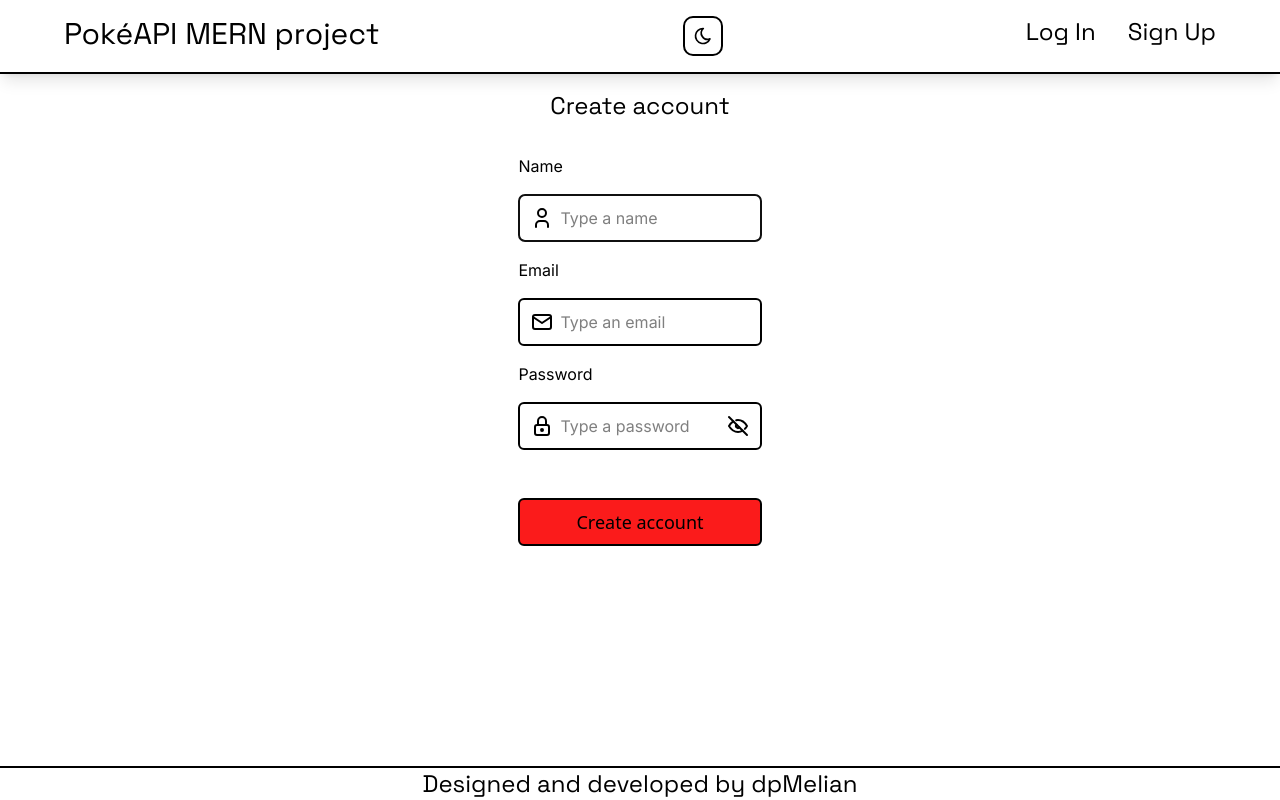
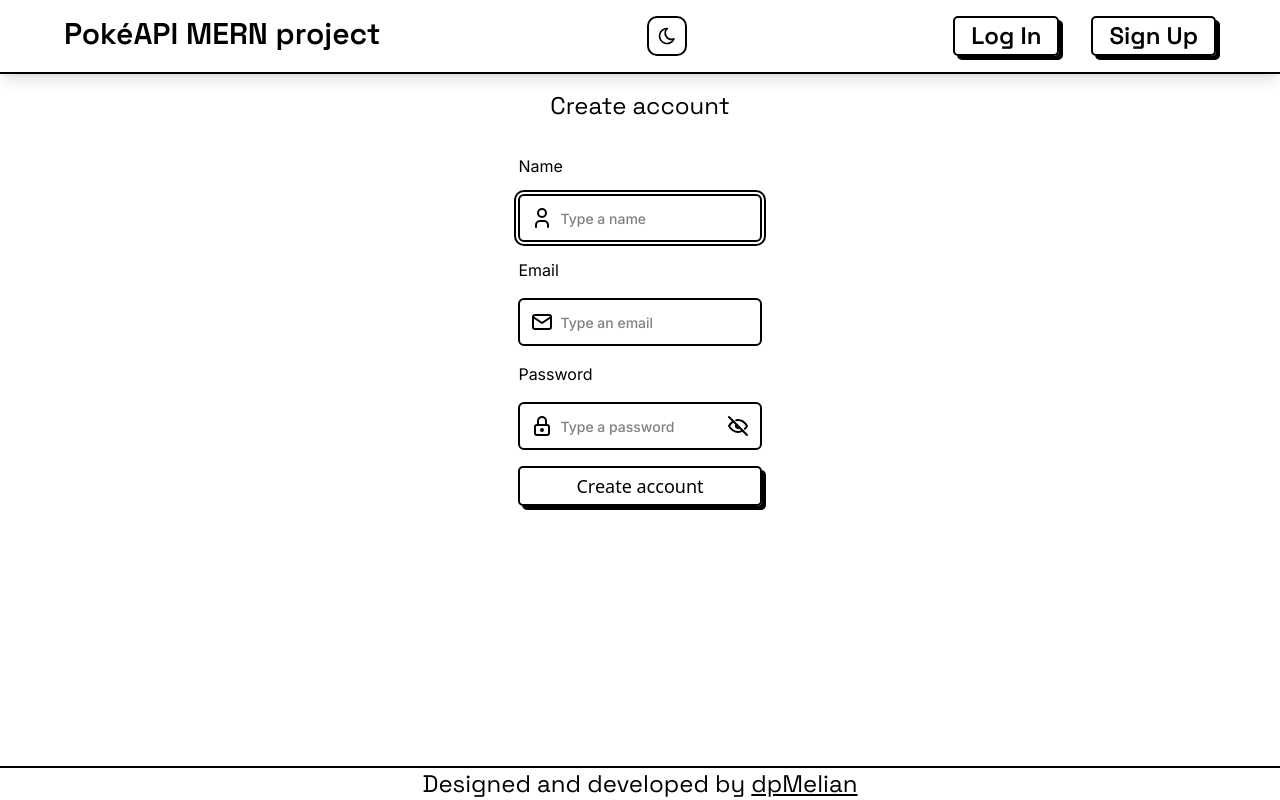
Before and after one commit to dpMelian/pokeapi-mern, a React (Vite) app in the folder client/: page /sign-up in a window 1280 px wide. Built offline with nearby package versions, Linux system fonts and the light colour scheme.

Commit message:
style(client): adapt pages to new layout, style

```diff
--- a/client/src/Main.tsx
+++ b/client/src/Main.tsx
@@ -8,7 +8,7 @@ import Footer from "./components/Footer"
 import Header from "./components/Header"
 import SearchInput from "./components/SearchInput"
 import StatBar from "./components/StatBar"
-import StatIcon from "./components/StatIcon"
+import Stat from "./components/Stat"
 
 import {
   Accordion,
@@ -38,7 +38,7 @@ import {
 import useAddFavoritePokemon from "./hooks/useAddFavoritePokemon"
 import useGetPokemons from "./hooks/useGetPokemons"
 import useGetPokemonSpecies from "./hooks/useGetPokemonSpecies"
-import { typeIcons } from "./constants/typeIcons"
+import { TYPE_ICONS } from "./constants/typeIcons"
 import { Separator } from "./components/ui/separator"
 import { Skeleton } from "./components/ui/skeleton"
 
@@ -102,7 +102,7 @@ const Main = (): JSX.Element => {
   return (
     <main
       className={cn(
-        "flex h-full flex-col justify-between bg-primary transition-all ease-in-out dark:bg-slate-700 dark:text-primary md:h-screen",
+        "bg-primary dark:text-primary flex h-full flex-col justify-between transition-all ease-in-out dark:bg-slate-700",
         `${TYPES_PASTEL[pokemonTypes?.[0].type.name]}`,
       )}
     >
@@ -126,15 +126,15 @@ const Main = (): JSX.Element => {
                       )}
                       key={`${pokemons[selectedVariant].id}-${type.name}`}
                     >
-                      {typeIcons[type.name.toUpperCase()]}
+                      {TYPE_ICONS[type.name.toUpperCase()]}
                       {firstLetterToUpperCase(type.name)}
                     </Badge>
                   ))}
                 </div>
                 <div>
-                  <span className="text-4xl md:text-6xl">
+                  <h1 className="text-4xl font-semibold md:text-6xl">
                     {firstLetterToUpperCase(pokemonSpecies?.name)}
-                  </span>
+                  </h1>
                   <span className="text-xl">#{pokemons?.[0].id}</span>
                   {pokemons.length > 1 && (
                     <div className="my-4">
@@ -174,7 +174,7 @@ const Main = (): JSX.Element => {
 
               <div className="md:col-span-2 md:row-span-2">
                 <img
-                  className="relative z-[2] max-h-[500px] w-full object-contain p-4 max-md:p-0"
+                  className="relative z-2 max-h-[500px] w-full object-contain p-4 max-md:p-0"
                   src={
                     pokemonSprites?.other["official-artwork"].front_default ??
                     pokemonSprites?.other.dream_world.front_default
@@ -187,7 +187,7 @@ const Main = (): JSX.Element => {
                 <div className="flex flex-col gap-6 md:col-span-2">
                   {pokemonStats?.map((stat) => (
                     <div className="space-y-1" key={stat.stat.name}>
-                      <StatIcon
+                      <Stat
                         name={stat.stat.name}
                         icon={stat.stat.name}
                         statValue={stat.base_stat}
@@ -213,7 +213,10 @@ const Main = (): JSX.Element => {
                 <div className="flex flex-col space-y-4 space-y-reverse md:col-span-1 md:flex-col-reverse md:justify-end">
                   <div>
                     <ul>
-                      <Accordion type="multiple">
+                      <Accordion
+                        className="flex flex-col gap-5"
+                        type="multiple"
+                      >
                         {pokemonAbilities?.map(
                           ({ ability, is_hidden: isHidden }, index) => (
                             <AccordionItem
@@ -240,12 +243,10 @@ const Main = (): JSX.Element => {
                     </ul>
                   </div>
                   <div className="flex flex-row gap-4">
-                    <Ruler />
-                    {pokemonHeight / 10} m
+                    Height: {pokemonHeight / 10} m
                   </div>
                   <div className="flex flex-row gap-4">
-                    <Weight />
-                    {pokemonWeight / 10} kg
+                    Weight: {pokemonWeight / 10} kg
                   </div>
                 </div>
               </div>
@@ -261,18 +262,19 @@ const Main = (): JSX.Element => {
               />
             )}
           </div>
+          <Footer />
         </>
       )}
       {isLoading && (
         <>
-          <Skeleton className="mx-16 mt-4 h-8 rounded-full md:w-[500px]" />
+          <Skeleton className="mx-16 mt-4 h-8 md:w-[500px]" />
           <div className="space-y-4 px-16 py-4">
             <div className="gap-4 md:grid md:grid-cols-3">
               <div className="space-y-4 md:col-span-1">
-                <Skeleton className="h-6 w-14 rounded-full" />
+                <Skeleton className="h-6 w-14" />
                 <div className="flex gap-2">
-                  <Skeleton className="h-14 w-96 rounded-full" />
-                  <Skeleton className="h-9 w-14 self-end rounded-full" />
+                  <Skeleton className="h-14 w-96" />
+                  <Skeleton className="h-9 w-14 self-end" />
                 </div>
               </div>
               <div className="md:col-span-2 md:row-span-2">
@@ -310,7 +312,6 @@ const Main = (): JSX.Element => {
           </div>
         </>
       )}
-      <Footer />
     </main>
   )
 }
--- a/client/src/components/Footer.tsx
+++ b/client/src/components/Footer.tsx
@@ -1,10 +1,10 @@
 const Footer = () => {
   return (
-    <footer className="flex justify-center border-[0] border-t-2 border-solid border-black bg-white/30 transition-all ease-in-out dark:border-primary dark:bg-slate-700 dark:text-primary">
+    <footer className="flex justify-center border-0 border-t-2 border-solid border-black bg-white/30 transition-all ease-in-out dark:border-primary dark:bg-slate-700 dark:text-primary">
       <h2 className="m-0">
         Designed and developed by{" "}
         <a
-          className="dark:text-primary"
+          className="underline dark:text-primary"
           href="https://github.com/dpMelian"
           target="_blank"
         >
--- a/client/src/components/Header.tsx
+++ b/client/src/components/Header.tsx
@@ -4,6 +4,7 @@ import { Link } from "react-router-dom"
 import DarkModeToggle from "./DarkModeToggle"
 import useGetLoggedTrainerName from "../hooks/useGetLoggedTrainerName"
 import useLogout from "../hooks/useLogout"
+import { Button } from "./ui/button"
 
 const Header = (): JSX.Element => {
   const { data } = useGetLoggedTrainerName()
@@ -17,10 +18,10 @@ const Header = (): JSX.Element => {
   }, [data])
 
   return (
-    <nav className="flex border-[0] border-b-2 border-solid border-black bg-white/30 shadow-lg transition-all ease-in-out dark:border-primary dark:bg-slate-900">
+    <nav className="flex border-0 border-b-2 border-solid border-black bg-white/30 shadow-lg transition-all ease-in-out dark:border-primary dark:bg-slate-900">
       <div className="my-0 flex w-full justify-between px-16 py-4">
         <Link className="text-black no-underline dark:text-primary" to="/">
-          <h1 className="m-0">PokéAPI MERN project</h1>
+          <h1 className="m-0 font-semibold">PokéAPI MERN project</h1>
         </Link>
         {showHelloMessage && data != null && (
           <>
@@ -48,14 +49,18 @@ const Header = (): JSX.Element => {
               className="text-black no-underline dark:text-primary"
               to="/login"
             >
-              <h2 className="m-0">Log In</h2>
+              <Button>
+                <h2 className="m-0 font-semibold">Log In</h2>
+              </Button>
             </Link>
           )}
           <Link
             className="text-black no-underline dark:text-primary"
             to="/sign-up"
           >
-            <h2 className="m-0">Sign Up</h2>
+            <Button>
+              <h2 className="m-0 font-semibold">Sign Up</h2>
+            </Button>
           </Link>
         </div>
       </div>
--- a/client/src/pages/Login.tsx
+++ b/client/src/pages/Login.tsx
@@ -1,10 +1,12 @@
+import { IconMail, IconLock, IconEye, IconEyeOff } from "@tabler/icons-react"
 import React, { useState } from "react"
-import { IconMail, IconLock, IconEye, IconEyeOff } from "@tabler/icons-react"
 
+import { Button } from "@/components/ui/button"
+import { cn } from "../helpers/cn"
+import { Input } from "@/components/ui/input"
+import Footer from "../components/Footer"
 import Header from "../components/Header"
 import useLogin from "../hooks/useLogin"
-import Footer from "../components/Footer"
-import { cn } from "../helpers/cn"
 
 const Login = (): JSX.Element => {
   const login = useLogin()
@@ -80,7 +82,7 @@ const Login = (): JSX.Element => {
         >
           <label htmlFor="email">Email</label>
           <div className="relative">
-            <input
+            <Input
               className={cn(
                 "box-border h-12 w-full rounded-md border-2 border-solid pl-10 dark:bg-slate-700",
                 emailInputErrorMessage.length > 0
@@ -102,7 +104,7 @@ const Login = (): JSX.Element => {
           )}
           <label htmlFor="password">Password</label>
           <div className="relative">
-            <input
+            <Input
               className={cn(
                 "box-border h-12 w-full rounded-md border-2 border-solid pl-10 dark:bg-slate-700",
                 passwordInputErrorMessage.length > 0
@@ -134,15 +136,14 @@ const Login = (): JSX.Element => {
               />
             )}
           </div>
+
           {passwordInputErrorMessage.length > 0 && (
             <span>{passwordInputErrorMessage}</span>
           )}
-          <button
-            className="mt-8 box-border h-12 w-full cursor-pointer rounded-md border-2 border-solid border-black bg-secondary dark:border-primary dark:bg-slate-900"
-            type="submit"
-          >
+
+          <Button type="submit">
             <span className="font-sans text-lg dark:text-primary">Log in</span>
-          </button>
+          </Button>
         </form>
         {messageText.message.length > 0 && (
           <p
--- a/client/src/pages/SignUp.tsx
+++ b/client/src/pages/SignUp.tsx
@@ -1,5 +1,3 @@
-import React, { useState } from "react"
-import styled from "styled-components"
 import {
   IconUser,
   IconMail,
@@ -8,10 +6,15 @@ import {
   IconEyeOff,
   IconLoader2,
 } from "@tabler/icons-react"
+import React, { useState } from "react"
+import styled from "styled-components"
+
+import { Button } from "@/components/ui/button"
+import { cn } from "../helpers/cn"
+import { Input } from "@/components/ui/input"
+import Footer from "../components/Footer"
 import Header from "../components/Header"
 import useCreateTrainer from "../hooks/useCreateTrainer"
-import Footer from "../components/Footer"
-import { cn } from "../helpers/cn"
 
 const Spinner = styled(IconLoader2)`
   margin: 0 auto;
@@ -127,7 +130,7 @@ const SignUp = (): JSX.Element => {
         >
           <label htmlFor="name">Name</label>
           <div className="relative">
-            <input
+            <Input
               className={cn(
                 "box-border h-12 w-full rounded-md border-2 border-solid pl-10 dark:bg-slate-700",
                 nameInputErrorMessage.length > 0
@@ -150,7 +153,7 @@ const SignUp = (): JSX.Element => {
           )}
           <label htmlFor="email">Email</label>
           <div className="relative">
-            <input
+            <Input
               className={cn(
                 "box-border h-12 w-full rounded-md border-2 border-solid pl-10 dark:bg-slate-700",
                 emailInputErrorMessage.length > 0
@@ -172,7 +175,7 @@ const SignUp = (): JSX.Element => {
           )}
           <label htmlFor="password">Password</label>
           <div className="relative">
-            <input
+            <Input
               className={cn(
                 "box-border h-12 w-full rounded-md border-2 border-solid pl-10 dark:bg-slate-700",
                 passwordInputErrorMessage.length > 0
@@ -208,14 +211,11 @@ const SignUp = (): JSX.Element => {
           {passwordInputErrorMessage.length > 0 && (
             <span>{passwordInputErrorMessage}</span>
           )}
-          <button
-            className="mt-8 box-border h-12 w-full cursor-pointer rounded-md border-2 border-solid border-black bg-secondary dark:border-primary dark:bg-slate-900"
-            type="submit"
-          >
+          <Button type="submit">
             <span className="font-sans text-lg dark:text-primary">
               Create account
             </span>
-          </button>
+          </Button>
         </form>
         {createTrainer.isLoading && <Spinner />}
         {messageText.message.length > 0 && (
```
